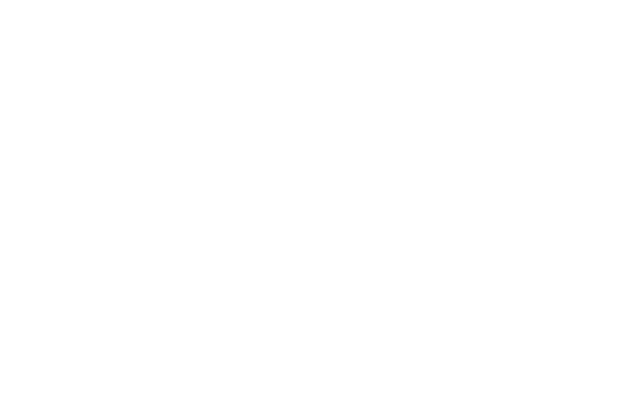
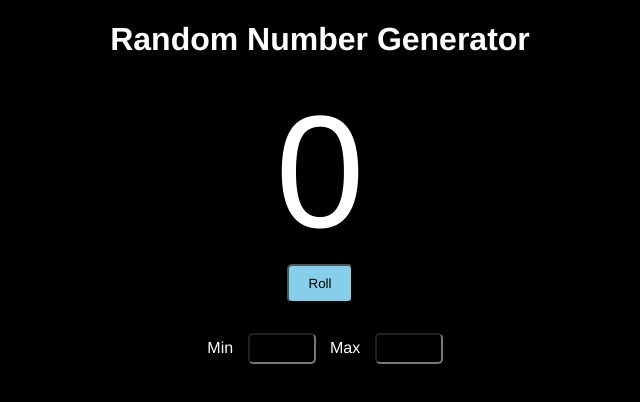
Before and after one commit to kaush1kumr/randomGen, a plain HTML site: page index.html in a window 1280 px wide. Shown: the whole page, without its empty margins (320-960 px from the left). Drawn offline with Linux system fonts and the light colour scheme.

Commit message:
final touch

```diff
--- a/index.html
+++ b/index.html
@@ -8,6 +8,21 @@
 </head>
 <body>
 
+    <h1 id="myH1">Random Number Generator</h1>
+
+    <label id="randLabel">0</label>
+
+    <div class="btnContainer">
+        <button id="button">Roll</button>
+    </div>
+
+    <div class="inp">
+        <label class="input">Min</label>
+        <input type="text" id="min" class="textbox">
+
+        <label class="input">Max</label>
+        <input type="text" id="max" class="textbox">
+    </div>
 
     <script src="script.js"></script>
 </body>
--- a/script.js
+++ b/script.js
@@ -0,0 +1,18 @@
+let randomNum = 0;
+
+const rollBtn = document.getElementById("button");
+const randLabel = document.getElementById("randLabel");
+const minInp = document.getElementById("min");
+const maxInp = document.getElementById("max");
+
+rollBtn.onclick = function(){
+    let min = minInp.value;
+    let max = maxInp.value;
+
+    min = Number(min);
+    max = Number(max);
+
+    randomNum = Math.round(Math.random() * (max-min)) + min;
+
+    randLabel.textContent = randomNum;
+}
--- a/style.css
+++ b/style.css
@@ -0,0 +1,56 @@
+*{
+    background-color: black;
+    color: white;
+}
+
+#myH1{
+    text-align: center;
+    font-family: Helvetica;
+}
+
+#randLabel{
+    display: block;
+    text-align: center;
+    font-size: 10em;
+    font-family: Helvetica;
+}
+
+.btnContainer{
+    text-align: center;
+}
+
+#button{
+    padding: 10px 20px;
+    font-family: Helvetica;
+    border-radius: 5px;
+    background-color: skyblue;
+    color: black;
+    transition: background-color 0.25s;
+}
+#button:hover{
+    background-color: teal;
+    color: white;
+}
+
+.inp{
+    text-align: center;
+    padding: 20px;
+    font-family: Helvetica;
+    margin: 10px;
+}
+
+.input{
+    padding: 10px;
+}
+
+.textbox{
+    width: 60px;
+    height: 25px;
+    border-radius: 5px;
+    text-align: center;
+}
+.textbox:focus{
+    border-color: none;
+    outline: none;
+
+}
```
